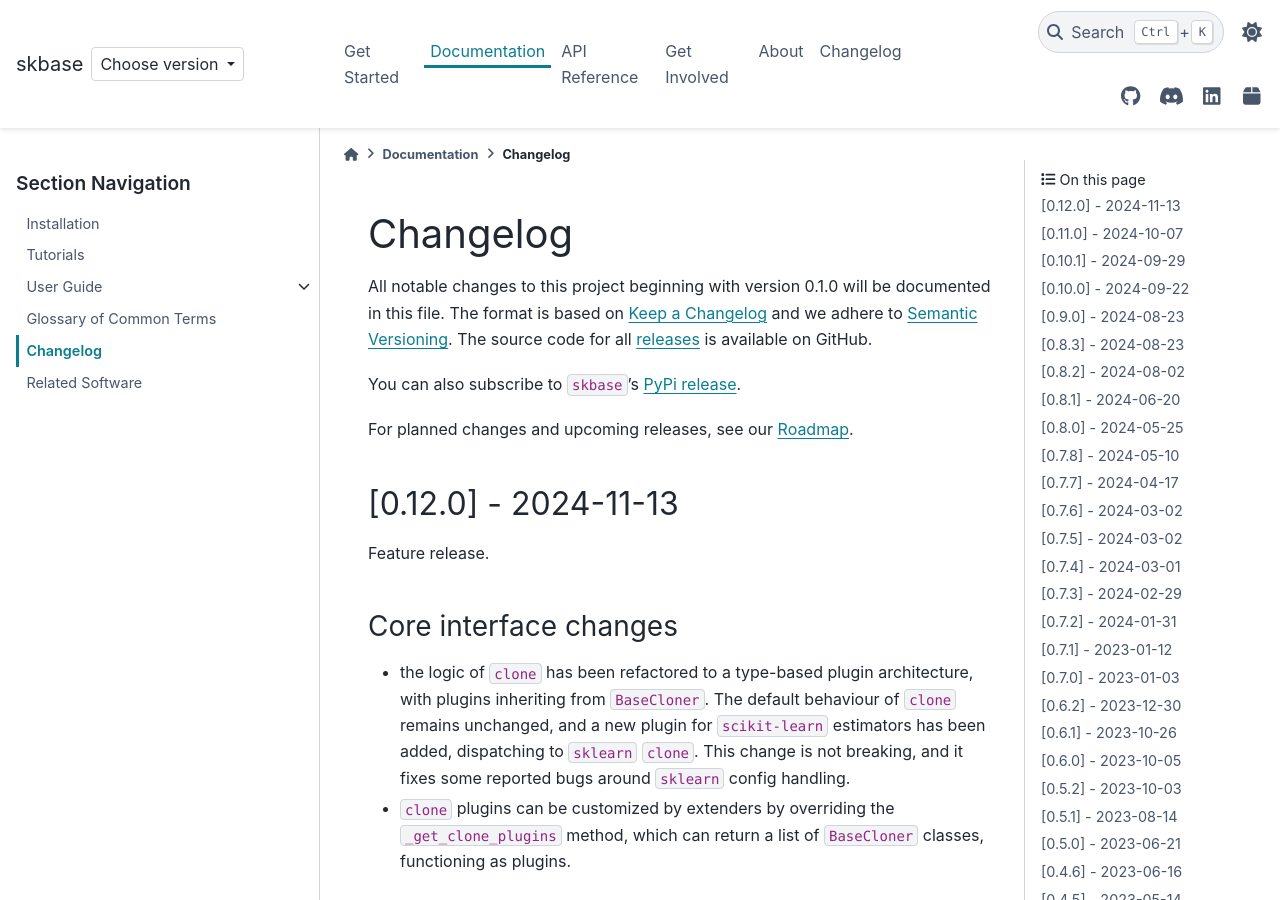
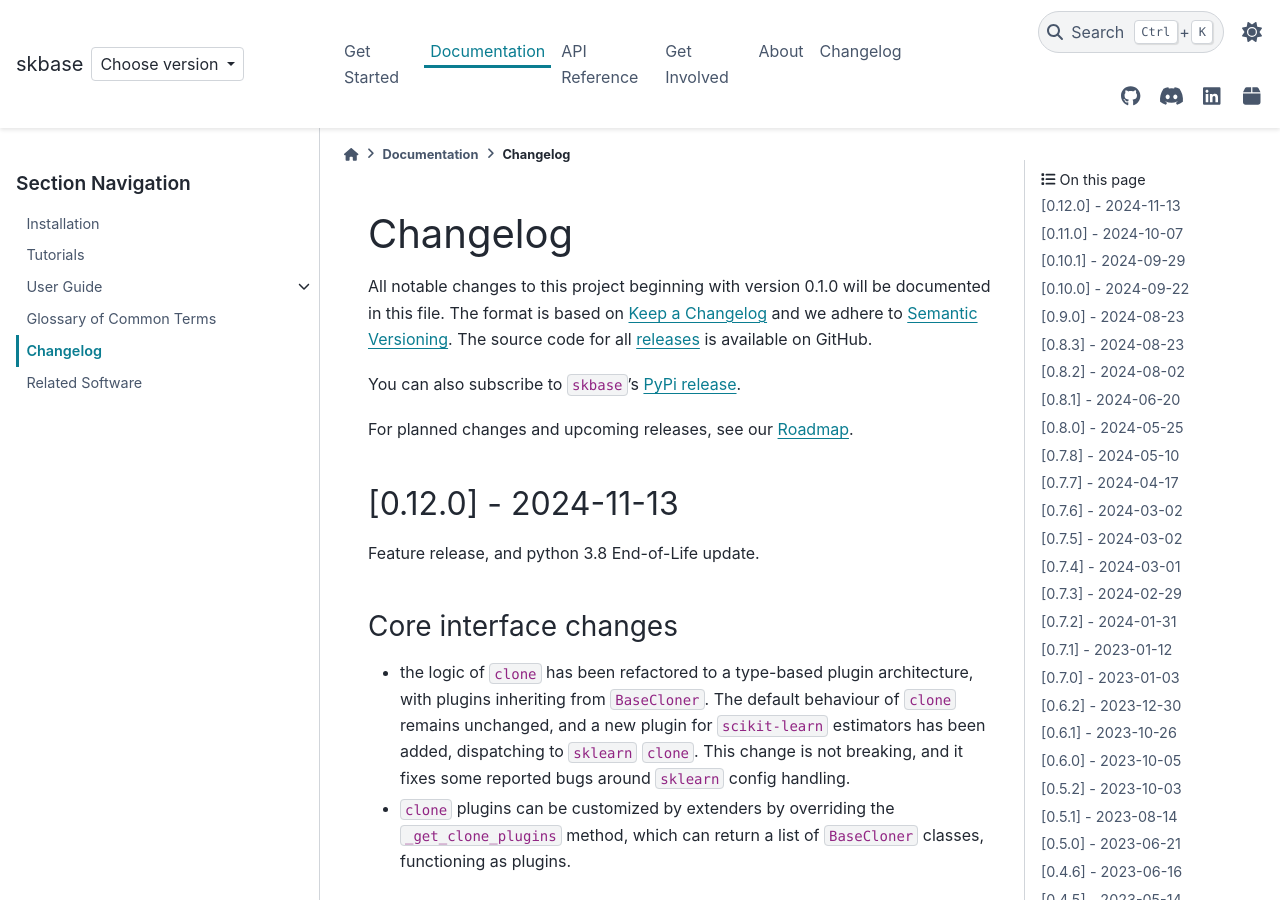
Before and after one commit to sktime/skbase, a Sphinx documentation site: the page built from docs/source/user_documentation/changelog.rst, in a window 1280 px wide and 900 px high. Built offline with Sphinx 7.4.7 and the PyData theme 0.15.4, drawn with Linux system fonts in a browser that asks for light colours; comment, search, counter and statistics services are not loaded; the version number is read from the project's files by our own code.

Commit message:
Update changelog.rst

```diff
--- a/docs/source/user_documentation/changelog.rst
+++ b/docs/source/user_documentation/changelog.rst
@@ -17,7 +17,7 @@ For planned changes and upcoming releases, see our :ref:`roadmap`.
 [0.12.0] - 2024-11-13
 =====================
 
-Feature release.
+Feature release, and python 3.8 End-of-Life update.
 
 Core interface changes
 ----------------------
```
